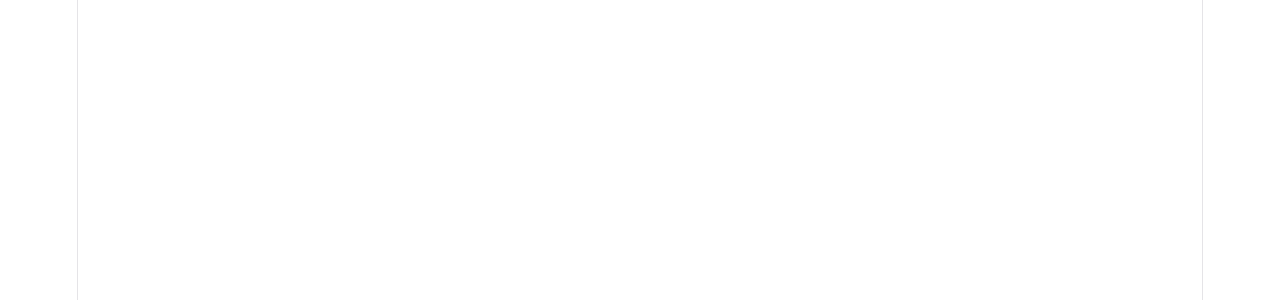
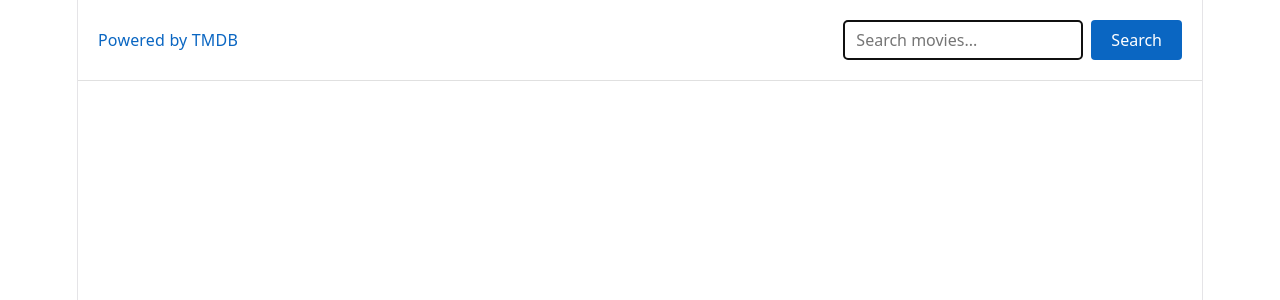
Before and after one commit to ZlatoslavaVy/03-react-movies, a React (Vite) app: page / in a window 1280 px wide. Shown: the top 300 px of the page. Built offline with nearby package versions, Linux system fonts and the light colour scheme.

Commit message:
add Hot Toast into SearchBar, create App.tsx

```diff
--- a/package.json
+++ b/package.json
@@ -13,7 +13,8 @@
     "axios": "^1.19.0",
     "modern-normalize": "^3.0.1",
     "react": "^19.2.8",
-    "react-dom": "^19.2.8"
+    "react-dom": "^19.2.8",
+    "react-hot-toast": "^2.6.0"
   },
   "devDependencies": {
     "@babel/core": "^7.29.7",
--- a/src/components/App/App/App.tsx
+++ b/src/components/App/App/App.tsx
@@ -1,9 +1,12 @@
 // import { useState } from "react";
 import SearchBar from "../../SearchBar/SearchBar";
-// import css from "./App.module.css";
+import css from "./App.module.css";
 
 function App() {
-  return <></>;
+  const handleSubmit = (topic: string) => {
+    console.log("Query:", topic);
+  };
+  return <SearchBar onSubmit={handleSubmit} />;
 }
 
 export default App;
--- a/src/components/SearchBar/SearchBar.tsx
+++ b/src/components/SearchBar/SearchBar.tsx
@@ -1,4 +1,7 @@
 import styles from "./SearchBar.module.css";
+import toast, { Toaster } from "react-hot-toast";
+
+const notify = () => toast("Please enter your search query.");
 
 interface SearchBarProps {
   onSubmit: (topic: string) => void;
@@ -7,11 +10,16 @@
 export default function SearchBar({ onSubmit }: SearchBarProps) {
   const handleSubmit = (formData: FormData) => {
     const query = formData.get("query") as string;
+    if (!query.trim()) {
+      notify();
+      return;
+    }
     onSubmit(query);
   };
   return (
     <header className={styles.header}>
       <div className={styles.container}>
+        <Toaster />
         <a
           className={styles.link}
           href="https://www.themoviedb.org/"
```
Also changed, not shown: 1 other file (tests, documents, lock files or other folders).
